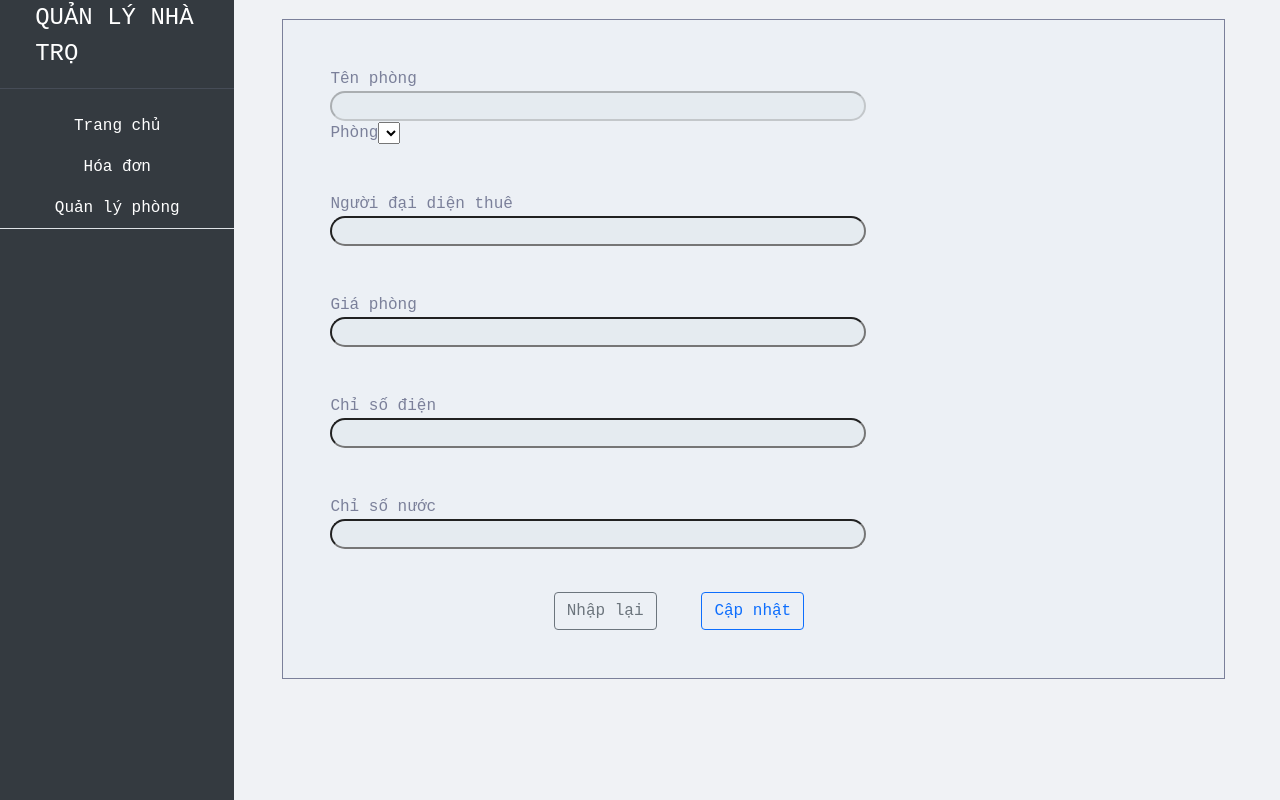
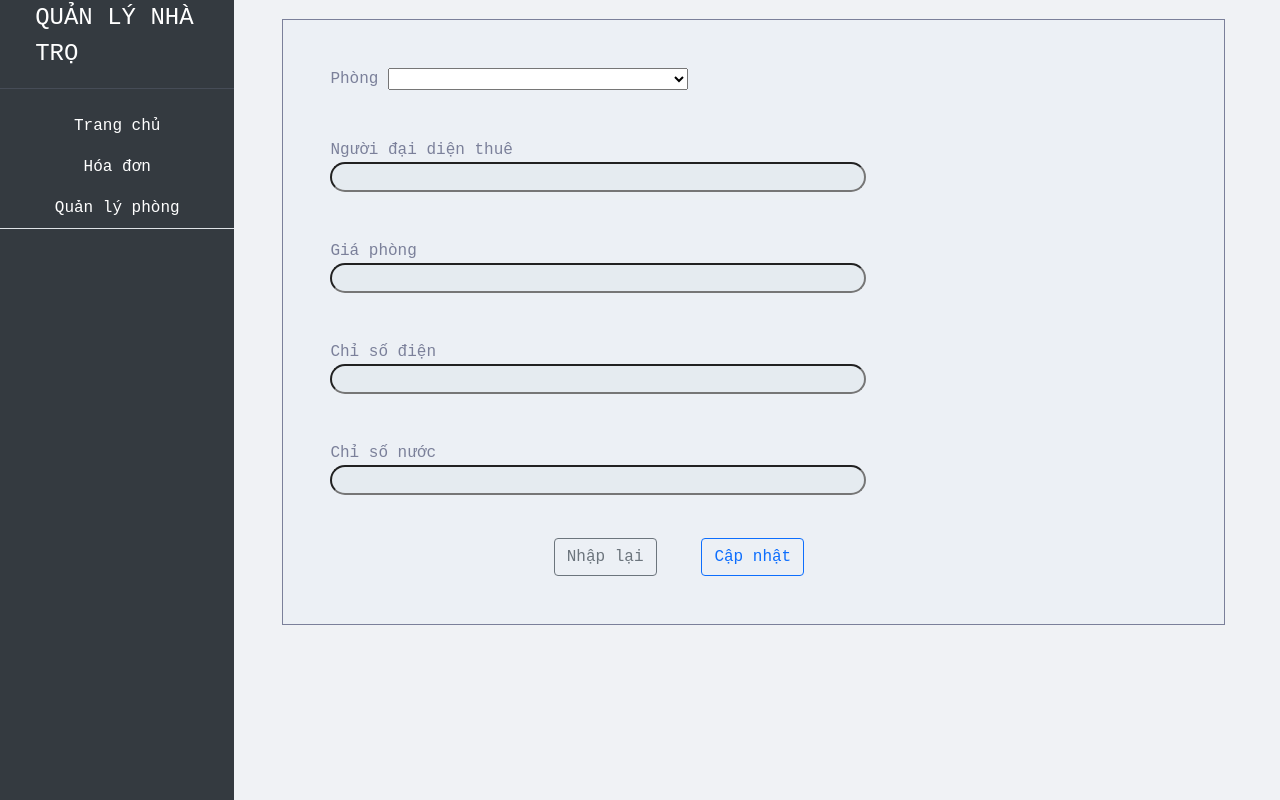
Before and after one commit to b1805756/QuanLyNhaTro, a PHP site: page /bill.php in a window 1280 px wide. Run offline with PHP 8.4, Linux system fonts and the light colour scheme; data that the repository does not hold is empty.

Commit message:
Da sua css bill

```diff
--- a/admin/bill.php
+++ b/admin/bill.php
@@ -59,10 +59,8 @@ echo '
                     <div class="container">
                         <form action="../php/themhoadon.php" class="form-hoadon" method="GET">
                             <div class="inputspan">
-                                <span class="label label-info">Tên phòng</span>
-                                <input type="text" name="inputTenPhong" id="textTenPhong" disabled> <br>
-
-                                <lable>Phòng</lable><select name="inputTP" id="inputTenPhong" onchange="hienThiTen();">
+                                <lable>Phòng</lable>
+                                <select style="width:300px" name="inputTP" id="inputTenPhong" onchange="hienThiTen();">
                                 ';
                                 $sql = "SELECT p.tenphong FROM phong p, qlchothue ql WHERE p.tenphong IN (SELECT tenphong FROM qlchothue) AND p.tenphong = ql.tenphong";
                                 $result = mysqli_query($conn, $sql);
```
Also changed, not shown: admin/style.css (+11 -0 lines).
